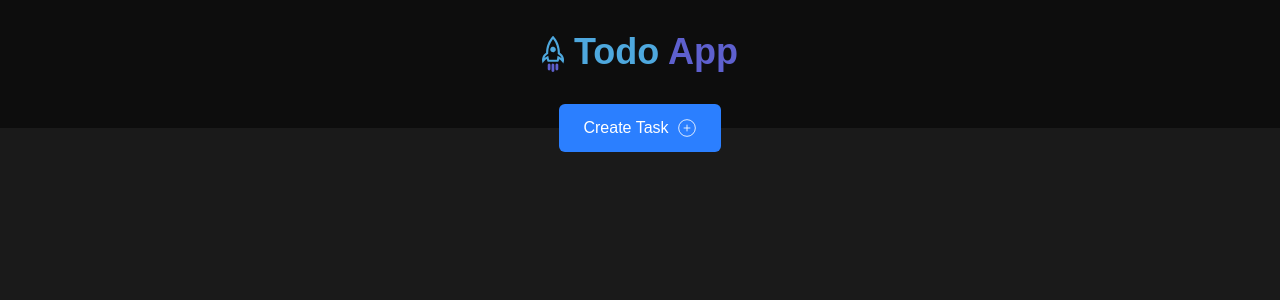
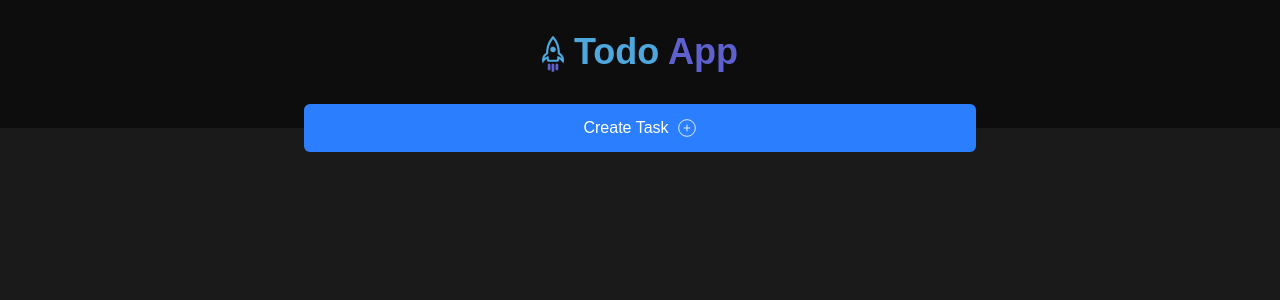
Before and after one commit to SUBstylee/todo-frontend, a Next.js app: page / in a window 1280 px wide. Shown: the top 300 px of the page. Built offline with nearby package versions, Linux system fonts and the light colour scheme.

Commit message:
wrapper for button to get proper width, will likely need to move out of component style all items

```diff
--- a/src/components/ButtonCreateTask.tsx
+++ b/src/components/ButtonCreateTask.tsx
@@ -3,6 +3,7 @@ import Image from 'next/image';
 
 const ButtonCreateTask = () => {
 	return (
+		<div className='w-full max-w-2xl flex flex-col relative'>
 			<Link href='/create'>
 				<button className='w-full bg-blue-500 text-white rounded-md hover:bg-blue-400 px-6 py-3 transition flex items-center justify-center gap-2 -mt-6'>
 					<span>Create Task</span>
@@ -15,6 +16,7 @@ const ButtonCreateTask = () => {
 					/>
 				</button>
 			</Link>
+		</div>
 	);
 };
 
```
Lines whose indentation alone changed are shown as unchanged.
